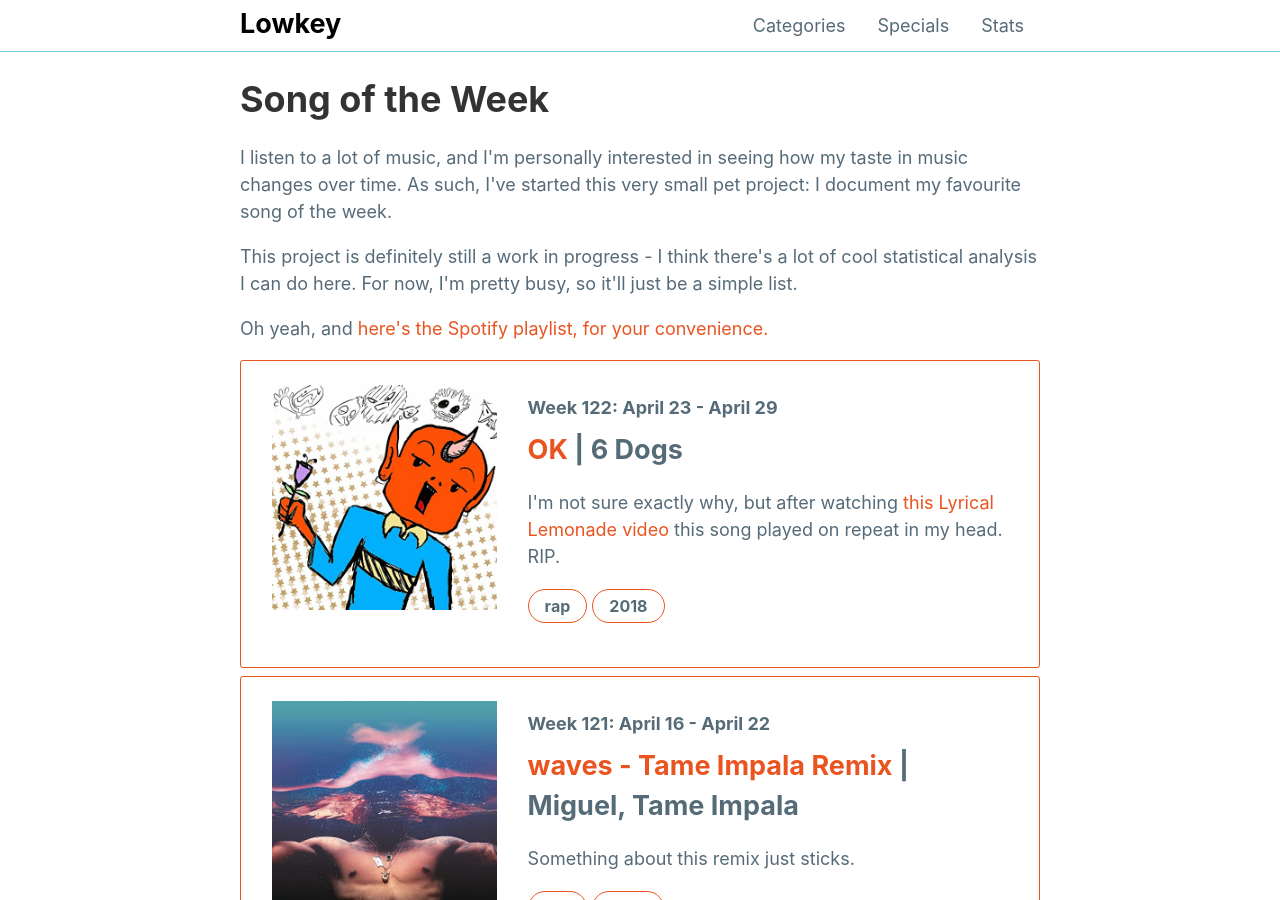
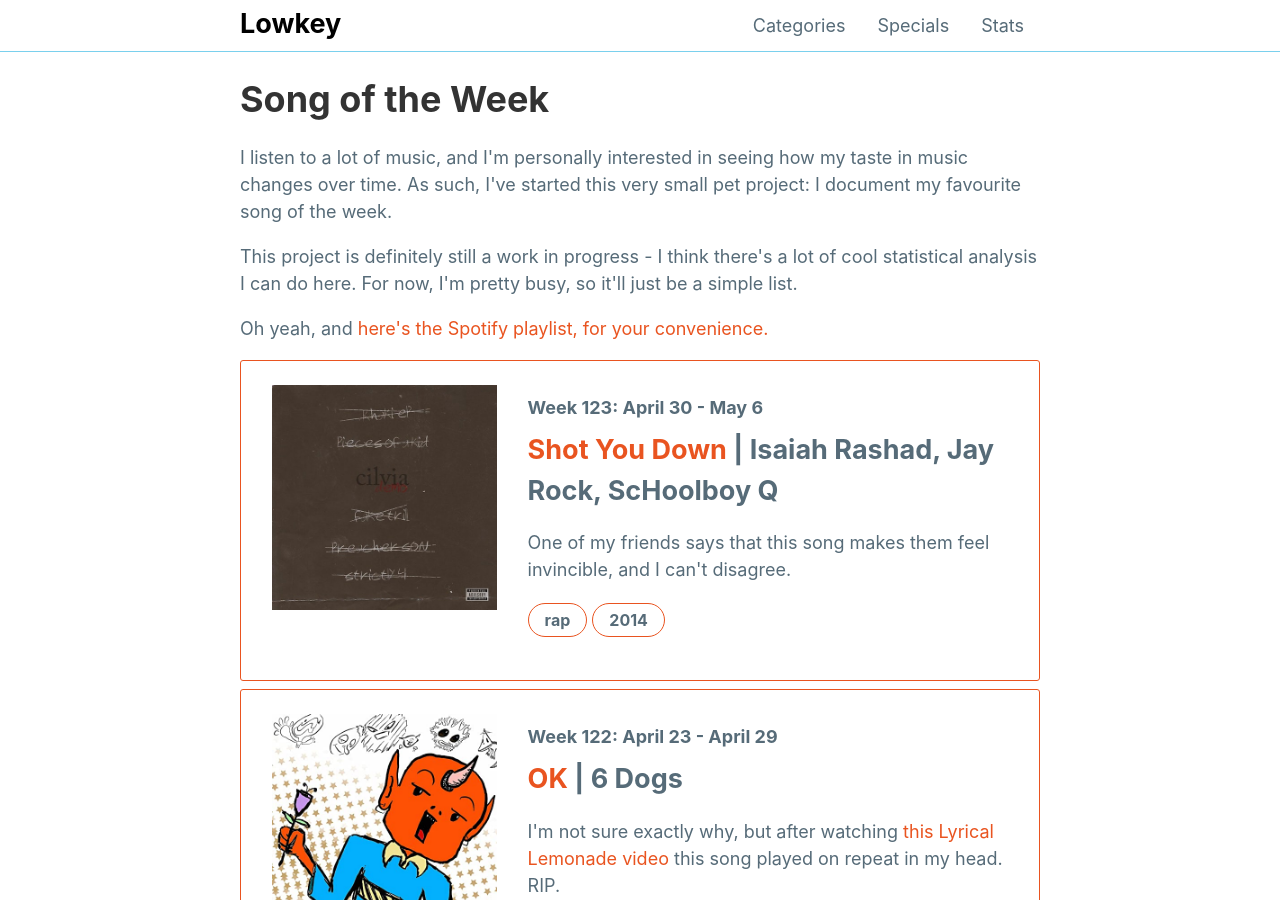
Before and after one commit to mattxwang/lowkey, a Jekyll site: the page built from stats/song-of-the-week.html, in a window 1280 px wide and 900 px high. Built offline with Jekyll 4.4.1, drawn with Linux system fonts in a browser that asks for light colours; comment, search, counter and statistics services are not loaded.

Commit message:
I came I saw I conquered...

```diff
--- a/_data/sotw.yml
+++ b/_data/sotw.yml
@@ -1218,3 +1218,13 @@ week122:
   year: 2018
   blurb: >
     I'm not sure exactly why, but after watching <a href="https://www.youtube.com/watch?v=NCbp0eTxV5U" target="_blank" rel="noopener noreferrer">this Lyrical Lemonade video</a> this song played on repeat in my head. RIP.
+week123:
+  week: "Week 123: April 30 - May 6"
+  title: "Shot You Down"
+  artist: "Isaiah Rashad, Jay Rock, ScHoolboy Q"
+  album: "Cilvia Demo"
+  album_art: "cilvia.jpeg"
+  genre: "rap"
+  year: 2014
+  blurb: >
+    One of my friends says that this song makes them feel invincible, and I can't disagree.
```
Also changed, not shown: img/albums/cilvia.jpeg (added).
